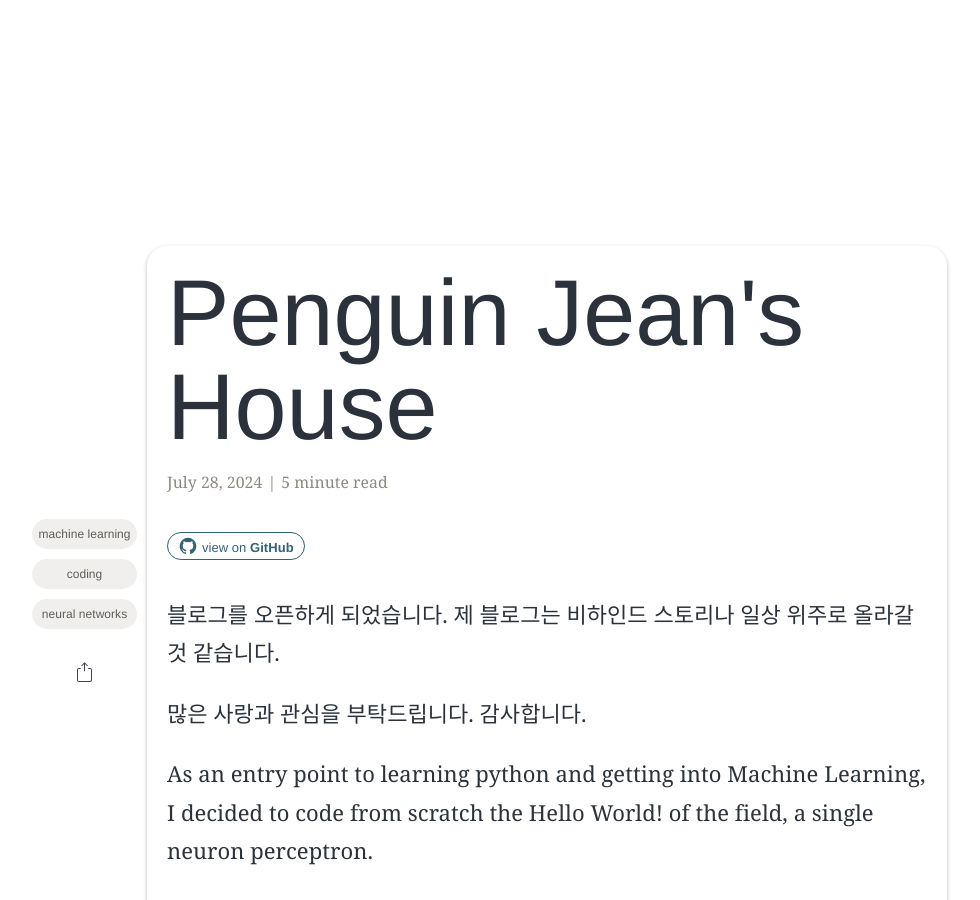
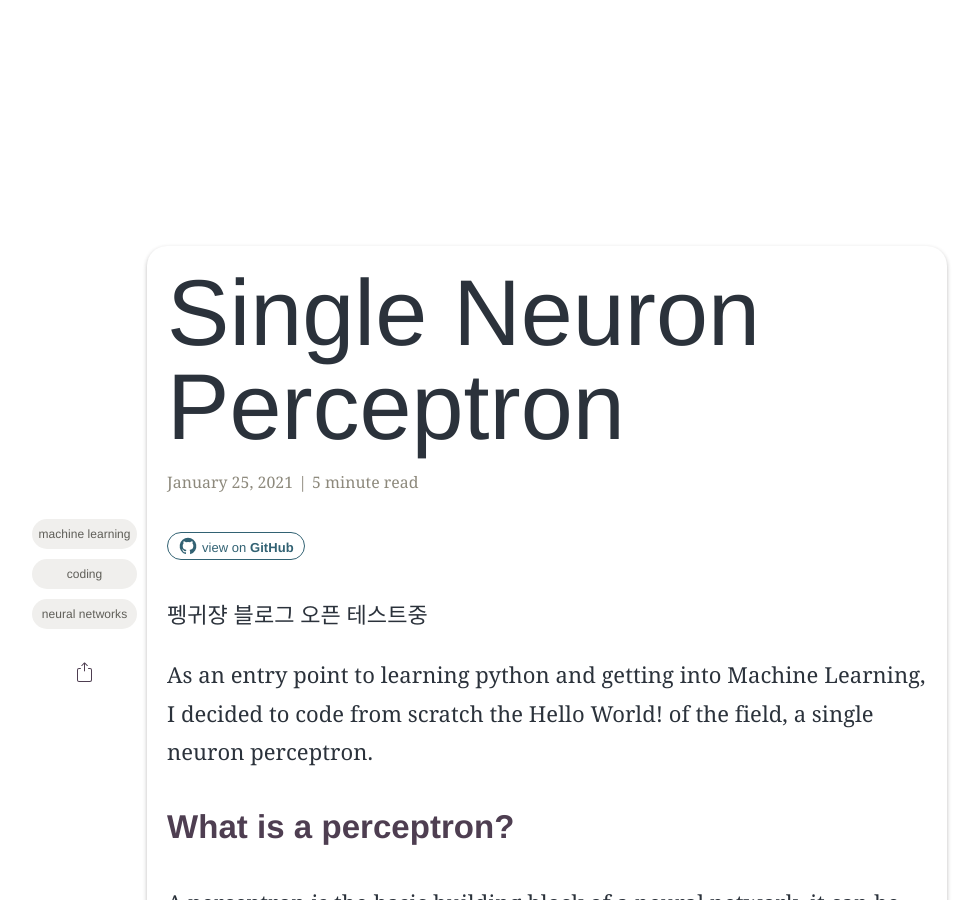
Before and after one commit to penguinjeanfactory/penguinjeanfactory.github.io, a Jekyll site: the page built from _posts/2021-01-25-single-neuron-perceptron.markdown, in a window 1280 px wide and 900 px high, scrolled down 357 px. Shown: the whole window, without its empty margins (93-1073 px from the left). Built offline with Jekyll 4.4.1, drawn with Linux system fonts in a browser that asks for light colours; some web fonts are replaced; formulas are drawn with MathJax 3; some of the changed text lies outside the part shown.

Commit message:
Update 2021-01-25-single-neuron-perceptron.markdown

```diff
--- a/_posts/2021-01-25-single-neuron-perceptron.markdown
+++ b/_posts/2021-01-25-single-neuron-perceptron.markdown
@@ -2,18 +2,17 @@
 layout: post
 read_time: true
 show_date: true
-title:  Penguin Jean's House
-date:   2024-07-28 00:00:00 -0000
-description:  펭귄쟝 블로그를 오픈합니다.
+title:  Single Neuron Perceptron
+date:   2021-01-25 13:32:20 -0600
+description: Single neuron perceptron that classifies elements learning quite quickly.
 img: assets/img/posts/20210125/Perceptron.jpg
 tags: [machine learning, coding, neural networks]
-author: Penguin Jean
+author: Armando Maynez
 github:  amaynez/Perceptron/
 mathjax: yes
 ---
-블로그를 오픈하게 되었습니다. 제 블로그는 비하인드 스토리나 일상 위주로 올라갈 것 같습니다.
+펭귀쟝 블로그 오픈 테스트중
 
-많은 사랑과 관심을 부탁드립니다. 감사합니다.
 
 As an entry point to learning python and getting into Machine Learning, I decided to code from scratch the Hello World! of the field, a single neuron perceptron.
 
```
